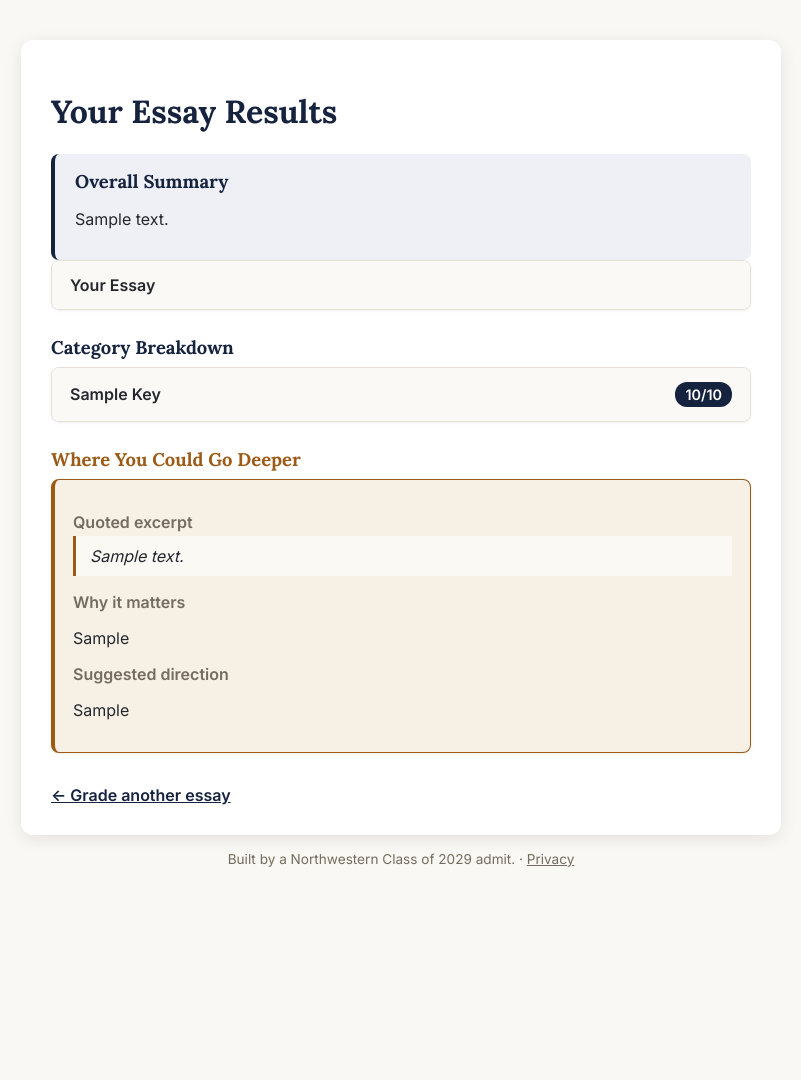
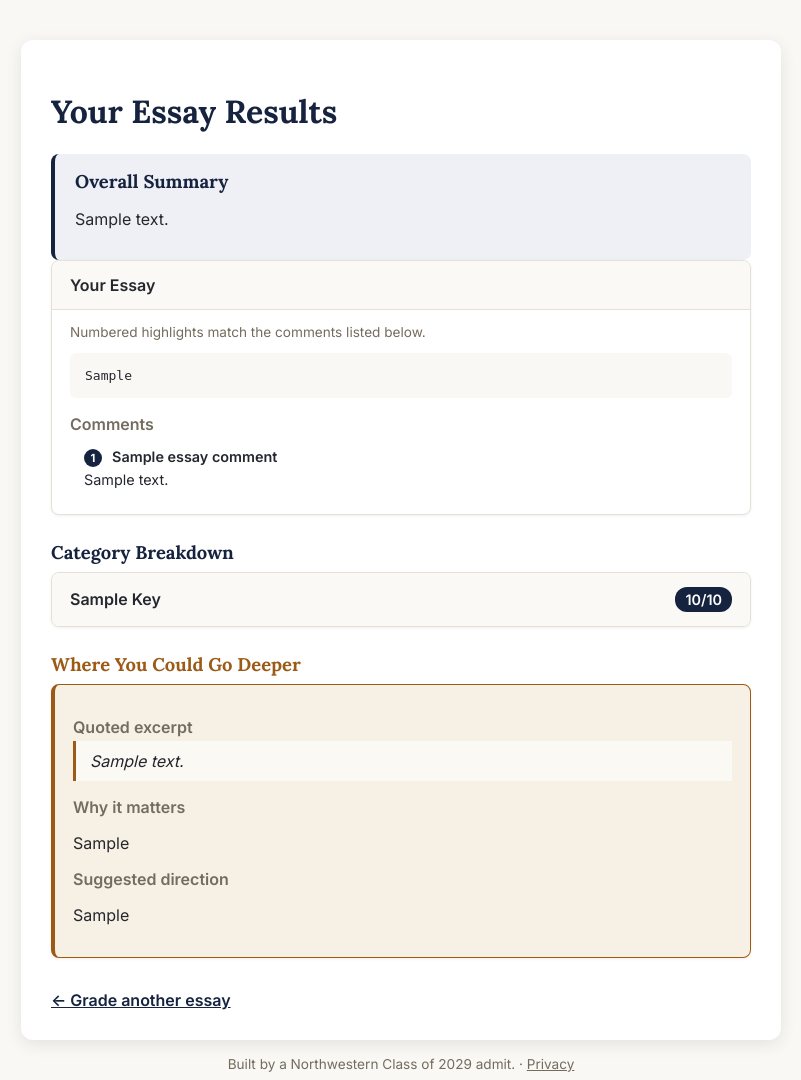
Before and after one commit to minsoo070420-pixel/collegeessaygrader, a Flask app: template templates/results.html in a window 1280 px wide. Shown: the top 1080 px of the page, without its empty margins (239-1040 px from the left). Before the commit the page ends 867 px from the top, so only its background shows below. Run offline with Flask 3, Linux system fonts and the light colour scheme; the template is opened without the code that fills it: most values are stand-ins (such as "Sample title", 1, 10 or a date in 2020).

Commit message:
Redesign essay annotations as numbered Google-Docs-style comments
The previous version only showed a category name on hover, with no
actual comment text -- not useful in practice. annotate_essay() now
also returns an ordered list of comments (the real feedback/
why_it_matters text), each tied to a numbered superscript marker on
its highlighted excerpt in the essay. A "Comments" list right below
the essay shows each number with its full text, color-coded to match
(navy for category feedback, amber for "Go Deeper" ideas).

The "Your Essay" card now opens by default so this is immediately
visible. Category Breakdown and "Where You Could Go Deeper" sections
are unchanged -- this is purely additive.

Co-Authored-By: Claude Sonnet 5 <noreply@anthropic.com>

```diff
--- a/app.py
+++ b/app.py
@@ -45,42 +45,53 @@ def _daily_limit_reached():
     return False
 
 def annotate_essay(essay_text, categories, expansion_ideas):
-    """Wraps each quoted excerpt found in essay_text with a highlighted <mark> tag, so the
-    results page can show feedback in context. Returns a Markup object (pre-escaped, safe to
-    render directly in the template without Jinja re-escaping it).
+    """Wraps each quoted excerpt found in essay_text with a numbered, highlighted <mark> tag,
+    like a Google-Docs-style comment marker. Returns (annotated_html, comments):
+
+    - annotated_html: a Markup object (pre-escaped, safe to render directly without Jinja
+      re-escaping it) with each matched excerpt wrapped in <mark> and a small superscript number.
+    - comments: a list of {"number", "label", "text", "css_class"} dicts, in the same
+      left-to-right order the numbers appear in the essay, meant to be listed below it.
 
     Quotes that can't be found verbatim in the essay (the AI isn't always perfectly literal
     despite the rules) are simply skipped — this never raises an error.
     """
-    # (start, end, label) for every quote that's an exact substring of the essay
+    # (start, end, label, css_class, comment_text) for every quote that's an exact substring
     spans = []
     for key, data in categories:
         quote = data.get("quote", "")
         start = essay_text.find(quote) if quote else -1
         if start != -1:
             label = key.replace("_", " ").title()
-            spans.append((start, start + len(quote), label, "annotation-primary"))
+            spans.append((start, start + len(quote), label, "annotation-primary", data.get("feedback", "")))
     for idea in expansion_ideas:
         excerpt = idea.get("excerpt", "")
         start = essay_text.find(excerpt) if excerpt else -1
         if start != -1:
-            spans.append((start, start + len(excerpt), "Where You Could Go Deeper", "annotation-accent"))
+            spans.append((
+                start, start + len(excerpt), "Where You Could Go Deeper", "annotation-accent",
+                idea.get("why_it_matters", ""),
+            ))
 
     spans.sort(key=lambda s: s[0])  # process left-to-right through the essay
 
     pieces = []
+    comments = []
     cursor = 0
-    for start, end, label, css_class in spans:
+    number = 1
+    for start, end, label, css_class, comment_text in spans:
         if start < cursor:  # overlaps a span already placed — skip rather than produce broken markup
             continue
         pieces.append(escape(essay_text[cursor:start]))  # plain text before this quote, escaped
-        pieces.append(Markup(f'<mark class="{css_class}" title="{escape(label)}">'))
+        pieces.append(Markup(f'<mark class="{css_class}">'))
         pieces.append(escape(essay_text[start:end]))  # the quote itself, escaped
-        pieces.append(Markup("</mark>"))
+        pieces.append(Markup(f'<sup class="annotation-number">{number}</sup></mark>'))
+        comments.append({"number": number, "label": label, "text": comment_text, "css_class": css_class})
         cursor = end
+        number += 1
     pieces.append(escape(essay_text[cursor:]))  # whatever's left after the last quote
 
-    return Markup("").join(pieces)
+    return Markup("").join(pieces), comments
 
 @app.route("/")  # runs when a browser visits the root URL ("/")
 def home():
@@ -175,10 +186,12 @@ def analyze():
 
     categories = [(key, result[key]) for key in CATEGORY_KEYS]  # (name, data) pairs, in fixed display order
     expansion_ideas = result.get("expansion_ideas", [])
+    annotated_essay, essay_comments = annotate_essay(essay_text, categories, expansion_ideas)
 
     return render_template(
         "results.html",
-        annotated_essay=annotate_essay(essay_text, categories, expansion_ideas),
+        annotated_essay=annotated_essay,
+        essay_comments=essay_comments,
         categories=categories,
         overall_summary=result.get("overall_summary", ""),
         expansion_ideas=expansion_ideas,
--- a/static/style.css
+++ b/static/style.css
@@ -287,7 +287,6 @@ mark.annotation-primary {
     color: inherit;                             /* keep the essay's normal text color */
     border-radius: 3px;
     padding: 0 2px;
-    cursor: help;                                /* signals there's a tooltip on hover */
 }
 
 mark.annotation-accent {
@@ -295,7 +294,65 @@ mark.annotation-accent {
     color: inherit;
     border-radius: 3px;
     padding: 0 2px;
-    cursor: help;
+}
+
+.annotation-number {
+    font-size: 0.7em;
+    font-weight: 700;
+    margin-left: 1px;
+    color: var(--color-primary);
+}
+
+mark.annotation-accent .annotation-number {
+    color: var(--color-accent);
+}
+
+.comments-list {
+    display: flex;
+    flex-direction: column;
+    gap: 10px;
+}
+
+.comment-card {
+    border-radius: var(--radius);
+    padding: 10px 14px;
+    font-size: 0.9rem;
+}
+
+.comment-card.annotation-primary {
+    background-color: var(--color-primary-tint);
+    border-left: 3px solid var(--color-primary);
+}
+
+.comment-card.annotation-accent {
+    background-color: var(--color-accent-tint);
+    border-left: 3px solid var(--color-accent);
+}
+
+.comment-number {
+    display: inline-flex;
+    align-items: center;
+    justify-content: center;
+    width: 18px;
+    height: 18px;
+    border-radius: 50%;
+    background-color: var(--color-primary);
+    color: white;
+    font-size: 0.7rem;
+    font-weight: 700;
+    margin-right: 6px;
+}
+
+.comment-number.annotation-accent {
+    background-color: var(--color-accent);
+}
+
+.comment-label {
+    font-weight: 600;
+}
+
+.comment-card p {
+    margin: 4px 0 0 0;
 }
 
 /* --- /privacy page --- */
--- a/templates/results.html
+++ b/templates/results.html
@@ -18,13 +18,26 @@
         </section>
 
         <section>
-            <details class="card">
+            <details class="card" open>
                 <summary>
                     <span class="category-name">Your Essay</span>
                 </summary>
                 <div class="card-body">
-                    <p class="field-hint">Highlighted text is quoted somewhere in the feedback below — hover to see which category.</p>
+                    <p class="field-hint">Numbered highlights match the comments listed below.</p>
                     <pre>{{ annotated_essay }}</pre>
+
+                    {% if essay_comments %}
+                    <p class="label" style="margin-top: 16px;">Comments</p>
+                    <div class="comments-list">
+                        {% for c in essay_comments %}
+                        <div class="comment-card {{ c.css_class }}">
+                            <span class="comment-number {{ c.css_class }}">{{ c.number }}</span>
+                            <span class="comment-label">{{ c.label }}</span>
+                            <p>{{ c.text }}</p>
+                        </div>
+                        {% endfor %}
+                    </div>
+                    {% endif %}
                 </div>
             </details>
         </section>
```
